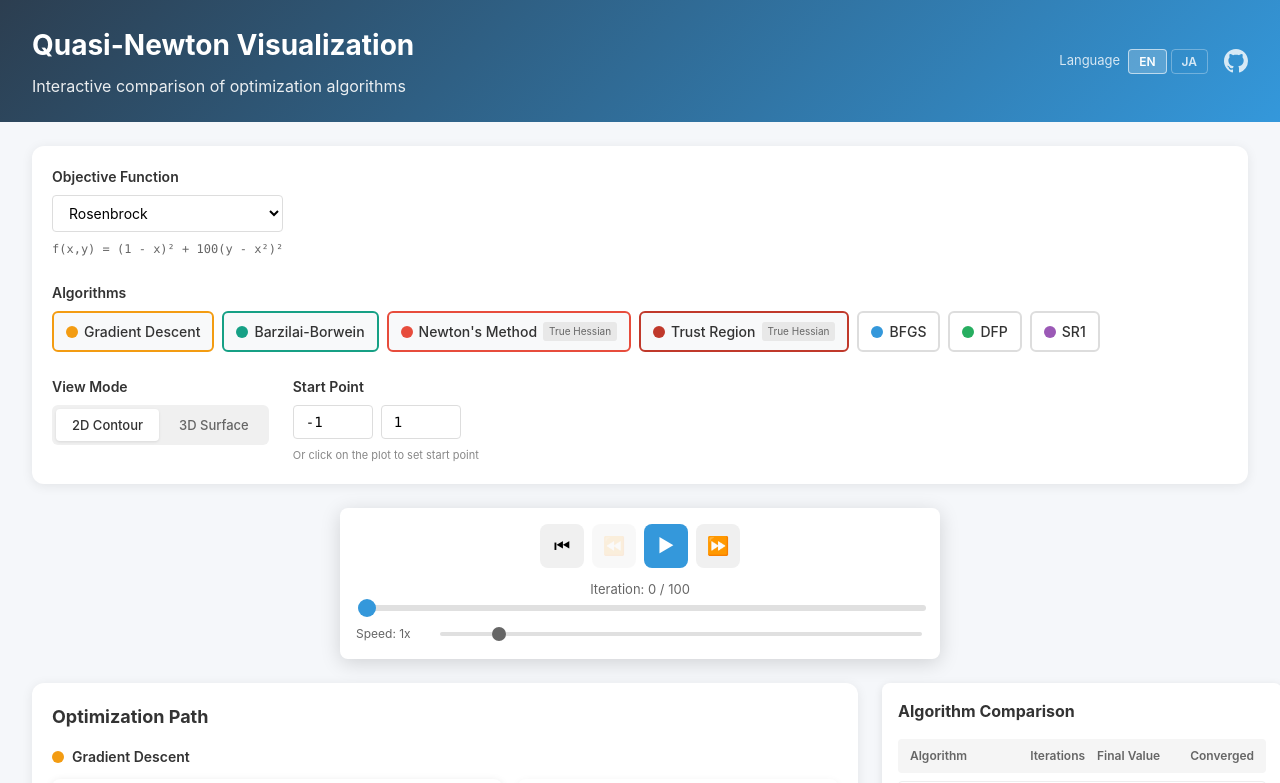
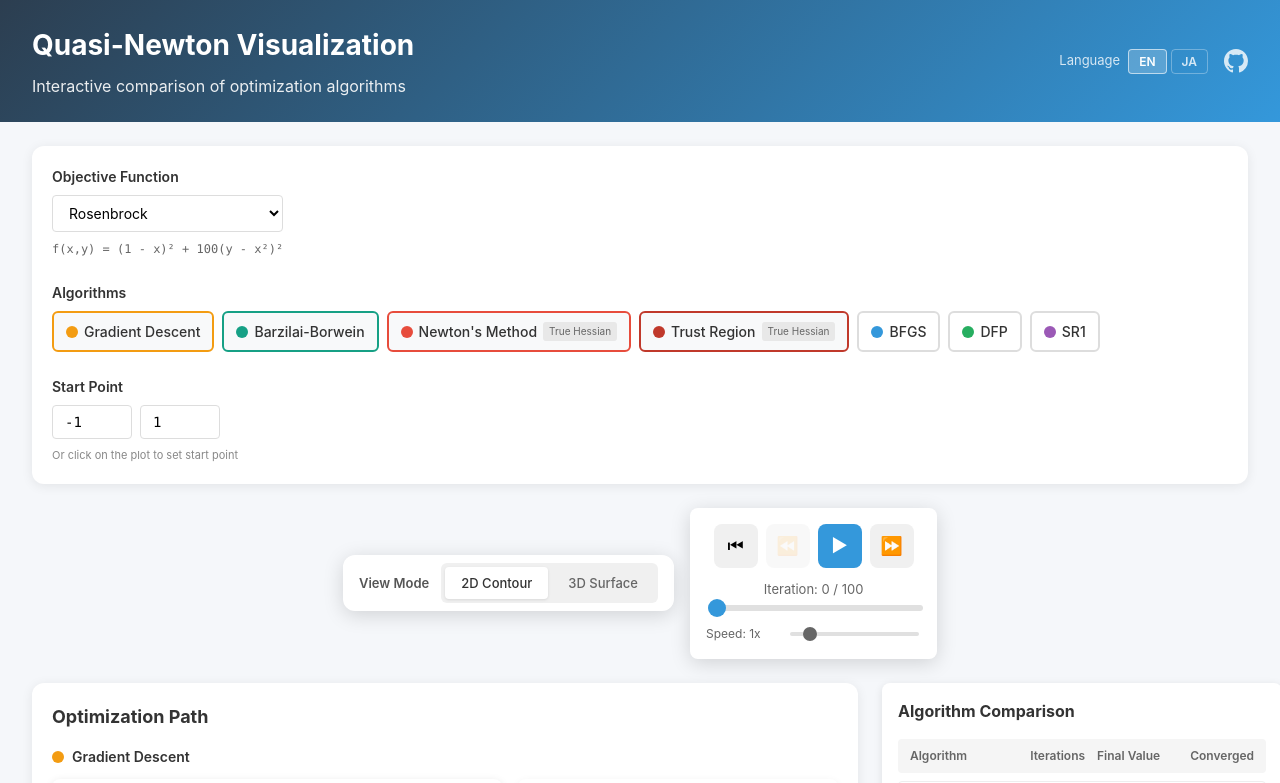
Before and after one commit to LumaKernel/quasi-newton-demo, a React (Vite) app: page / in a window 1280 px wide. Shown: the top 783 px of the page. Built offline with nearby package versions, Linux system fonts and the light colour scheme.

Commit message:
⏺ 完了しました。2D/3D切り替えボタンがイテレーションコントロールと一緒にスティッキー表示されるようになりました。スクロールしても画面上部に固定されます。

```diff
--- a/src/App.module.css
+++ b/src/App.module.css
@@ -108,12 +108,17 @@
   top: 16px;
   z-index: 100;
   margin-bottom: 24px;
-  max-width: 600px;
-  margin-left: auto;
-  margin-right: auto;
 }
 
-.stickyControls > * {
+.stickyControlsInner {
+  display: flex;
+  align-items: center;
+  justify-content: center;
+  gap: 16px;
+  flex-wrap: wrap;
+}
+
+.stickyControlsInner > * {
   box-shadow: 0 4px 20px rgba(0, 0, 0, 0.15);
 }
 
--- a/src/App.tsx
+++ b/src/App.tsx
@@ -126,8 +126,6 @@ const App = () => {
             onToggle={handleAlgorithmToggle}
           />
 
-          <ViewModeToggle value={viewMode} onChange={setViewMode} />
-
           <div className={styles.startPoint}>
             <label>{t('controls.startPoint')}</label>
             <div className={styles.pointInputs}>
@@ -152,8 +150,10 @@ const App = () => {
           </div>
         </section>
 
+        <div className={styles.stickyControls}>
+          <div className={styles.stickyControlsInner}>
+            <ViewModeToggle value={viewMode} onChange={setViewMode} />
             {maxIterationCount > 0 && (
-          <div className={styles.stickyControls}>
               <IterationControls
                 currentIteration={currentIteration}
                 maxIteration={maxIterationCount}
@@ -164,8 +164,9 @@ const App = () => {
                 onReset={reset}
                 onSpeedChange={setSpeed}
               />
+            )}
           </div>
-        )}
+        </div>
 
         <section className={styles.visualization}>
           <div className={styles.plotContainer}>
--- a/src/components/ViewModeToggle.module.css
+++ b/src/components/ViewModeToggle.module.css
@@ -1,13 +1,17 @@
 .container {
   display: flex;
-  flex-direction: column;
-  gap: 8px;
+  align-items: center;
+  gap: 12px;
+  background: #fff;
+  padding: 8px 16px;
+  border-radius: 12px;
 }
 
 .label {
-  font-size: 14px;
+  font-size: 13px;
   font-weight: 600;
-  color: #333;
+  color: #555;
+  white-space: nowrap;
 }
 
 .buttons {
```
Also changed, not shown: prompt.txt. Lines whose indentation alone changed are shown as unchanged.
